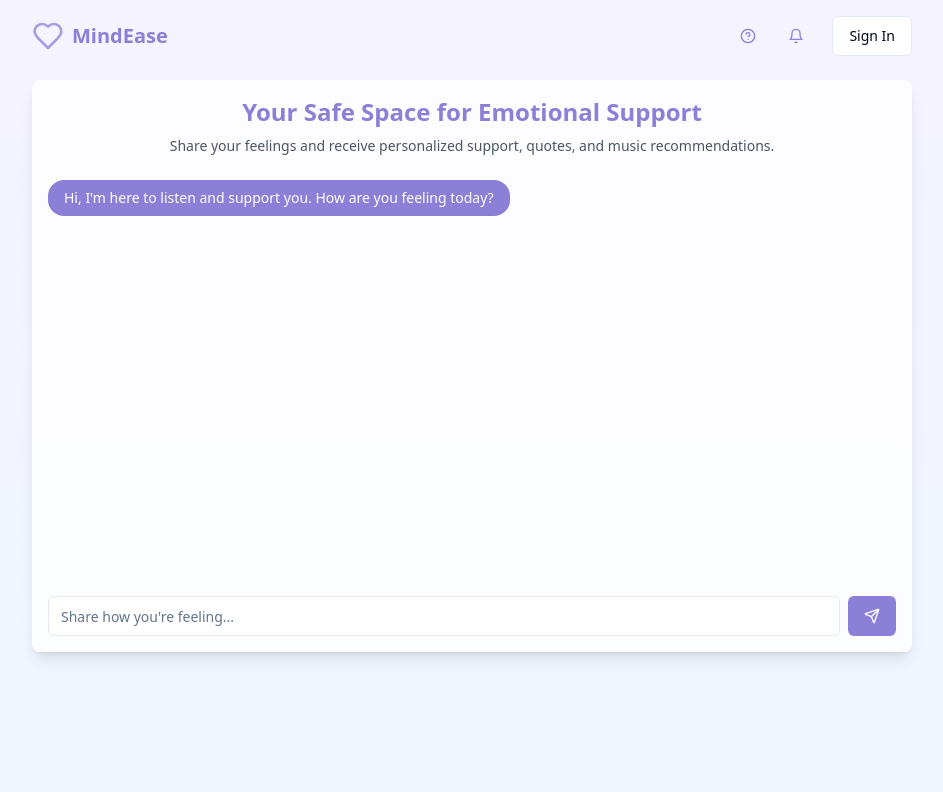
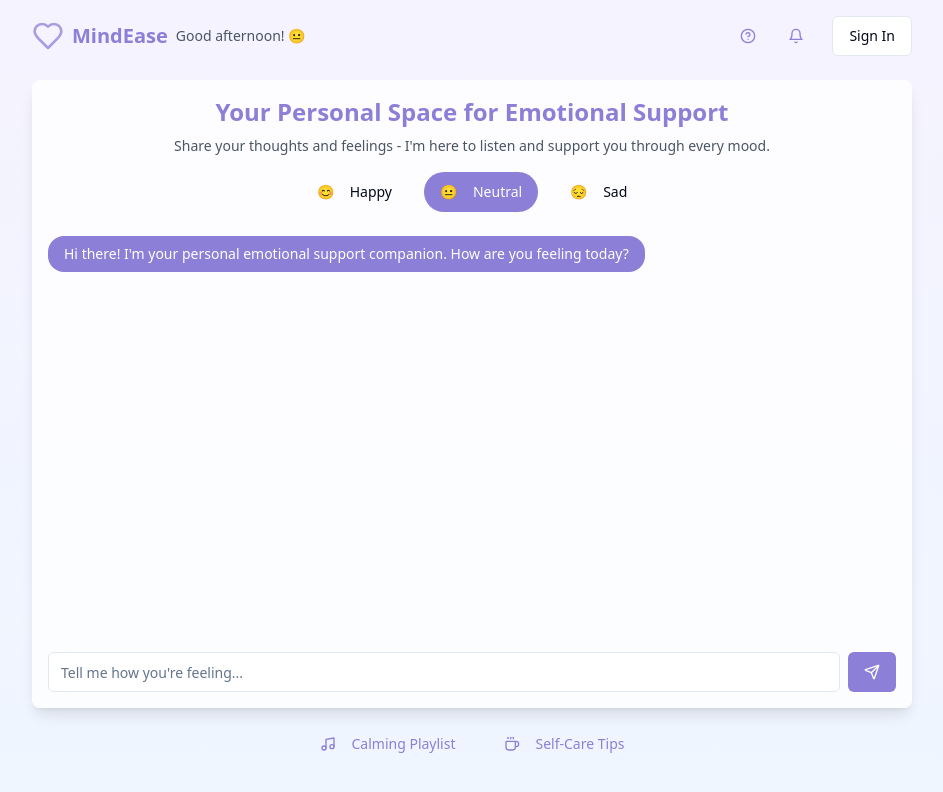
Before and after one commit to himeshbist/cheerbot-haven, a React (Vite) app: page / in a window 1280 px wide. Shown: the top 792 px of the page, without its empty margins (304-1247 px from the left). Built offline with nearby package versions, Linux system fonts and the light colour scheme.

Commit message:
Improve UI design
Improved the UI design to be more catchy and personalized.

```diff
--- a/src/pages/Index.tsx
+++ b/src/pages/Index.tsx
@@ -1,9 +1,10 @@
+
 import { useState, useRef, useEffect } from "react";
 import { Button } from "@/components/ui/button";
 import { Input } from "@/components/ui/input";
 import { ChatMessage } from "@/components/ChatMessage";
 import { Resources } from "@/components/Resources";
-import { Send, Heart, Bell, Menu, HelpCircle } from "lucide-react";
+import { Send, Heart, Bell, Menu, HelpCircle, Sun, Moon, Music, Coffee, Smile, Frown } from "lucide-react";
 import { toast } from "sonner";
 import { MoodSidebar } from "@/components/MoodSidebar";
 import { Sheet, SheetContent, SheetTrigger } from "@/components/ui/sheet";
@@ -16,26 +17,52 @@ import {
 interface Message {
   text: string;
   isBot: boolean;
+  mood?: string;
 }
 
-const supportiveResponses = [
-  "I hear you, and I want you to know that your feelings are valid. Would you like to tell me more about what's troubling you?",
-  "That sounds really challenging. Remember that it's okay to not be okay sometimes. What kind of support would be most helpful right now?",
-  "You're showing great strength by reaching out. Let's explore this together - what's on your mind?",
-  "I'm here to listen without judgment. Would you like to share more about how you're feeling?",
-  "Your feelings matter, and you deserve support. What would help you feel more supported right now?",
-];
+const supportiveResponses = {
+  happy: [
+    "Your positive energy is contagious! What's making you feel so good today?",
+    "I love seeing you in high spirits! Want to share what's bringing you joy?",
+    "That's wonderful! Let's celebrate these positive moments together.",
+  ],
+  neutral: [
+    "How are you feeling right now? I'm here to listen and chat.",
+    "Sometimes taking a moment to reflect can help. What's on your mind?",
+    "I'm here to support you, whether you want to talk or just have someone listen.",
+  ],
+  sad: [
+    "I hear you, and I want you to know that your feelings are valid. Would you like to tell me more?",
+    "I'm here for you during tough times. What kind of support would help right now?",
+    "Remember, it's okay to not be okay. Would you like to explore what's troubling you?",
+  ]
+};
+
+const moodEmojis = {
+  happy: "😊",
+  neutral: "😐",
+  sad: "😔"
+};
 
 const Index = () => {
   const [messages, setMessages] = useState<Message[]>([
     {
-      text: "Hi, I'm here to listen and support you. How are you feeling today?",
+      text: "Hi there! I'm your personal emotional support companion. How are you feeling today?",
       isBot: true,
     },
   ]);
   const [input, setInput] = useState("");
+  const [currentMood, setCurrentMood] = useState<string>("neutral");
   const [isSidebarOpen, setIsSidebarOpen] = useState(false);
+  const [timeOfDay, setTimeOfDay] = useState<string>("");
   const messagesEndRef = useRef<HTMLDivElement>(null);
+
+  useEffect(() => {
+    const hour = new Date().getHours();
+    if (hour < 12) setTimeOfDay("morning");
+    else if (hour < 18) setTimeOfDay("afternoon");
+    else setTimeOfDay("evening");
+  }, []);
 
   const scrollToBottom = () => {
     messagesEndRef.current?.scrollIntoView({ behavior: "smooth" });
@@ -45,30 +72,51 @@ const Index = () => {
     scrollToBottom();
   }, [messages]);
 
+  const analyzeMood = (text: string): string => {
+    const lowerText = text.toLowerCase();
+    if (lowerText.includes('happy') || lowerText.includes('great') || lowerText.includes('good') || lowerText.includes('amazing')) {
+      return 'happy';
+    } else if (lowerText.includes('sad') || lowerText.includes('bad') || lowerText.includes('tired') || lowerText.includes('upset')) {
+      return 'sad';
+    }
+    return 'neutral';
+  };
+
+  const getMoodResponse = (mood: string) => {
+    const responses = supportiveResponses[mood as keyof typeof supportiveResponses] || supportiveResponses.neutral;
+    return responses[Math.floor(Math.random() * responses.length)];
+  };
+
   const handleSend = async (e: React.FormEvent) => {
     e.preventDefault();
     if (!input.trim()) return;
 
-    const userMessage = { text: input, isBot: false };
+    const detectedMood = analyzeMood(input);
+    setCurrentMood(detectedMood);
+
+    const userMessage = { text: input, isBot: false, mood: detectedMood };
     setMessages((prev) => [...prev, userMessage]);
     setInput("");
 
     await new Promise((resolve) => setTimeout(resolve, 1000));
 
-    const randomResponse =
-      supportiveResponses[Math.floor(Math.random() * supportiveResponses.length)];
-    const botMessage = { text: randomResponse, isBot: true };
+    const response = getMoodResponse(detectedMood);
+    const botMessage = { text: response, isBot: true };
     setMessages((prev) => [...prev, botMessage]);
 
-    if (input.length > 50) {
-      toast("Remember, I'm here to support you, but please reach out to a mental health professional for personalized help.", {
+    if (detectedMood === 'sad') {
+      toast("Remember, you're not alone. Would you like to explore some self-care activities?", {
         duration: 5000,
+        icon: "💗",
       });
     }
   };
 
   const handleNotificationClick = () => {
-    toast("No new notifications", { duration: 3000 });
+    toast("No new notifications", {
+      duration: 3000,
+      icon: "🔔"
+    });
   };
 
   return (
@@ -94,6 +142,7 @@ const Index = () => {
             <div className="flex items-center gap-2">
               <Heart className="w-8 h-8 text-primary animate-pulse" />
               <span className="text-xl font-semibold text-primary">MindEase</span>
+              <span className="text-sm text-gray-600">Good {timeOfDay}! {moodEmojis[currentMood as keyof typeof moodEmojis]}</span>
             </div>
             <div className="flex items-center gap-2">
               <Dialog>
@@ -126,10 +175,23 @@ const Index = () => {
 
           <div className="bg-white/80 backdrop-blur-sm rounded-lg shadow-lg p-4 mb-4 transition-all duration-300 hover:shadow-xl">
             <div className="text-center mb-6">
-              <h1 className="text-2xl font-semibold text-primary mb-2">Your Safe Space for Emotional Support</h1>
+              <h1 className="text-2xl font-semibold text-primary mb-2">Your Personal Space for Emotional Support</h1>
               <p className="text-sm text-gray-600">
-                Share your feelings and receive personalized support, quotes, and music recommendations.
+                Share your thoughts and feelings - I'm here to listen and support you through every mood.
               </p>
+              <div className="flex justify-center gap-4 mt-4">
+                {Object.entries(moodEmojis).map(([mood, emoji]) => (
+                  <Button
+                    key={mood}
+                    variant={currentMood === mood ? "default" : "ghost"}
+                    onClick={() => setCurrentMood(mood)}
+                    className="px-4 py-2 rounded-full transition-all duration-300"
+                  >
+                    <span className="mr-2">{emoji}</span>
+                    {mood.charAt(0).toUpperCase() + mood.slice(1)}
+                  </Button>
+                ))}
+              </div>
             </div>
 
             <div className="h-[400px] overflow-y-auto mb-4 space-y-4 pr-4">
@@ -147,13 +209,27 @@ const Index = () => {
               <Input
                 value={input}
                 onChange={(e) => setInput(e.target.value)}
-                placeholder="Share how you're feeling..."
+                placeholder="Tell me how you're feeling..."
                 className="flex-1"
               />
-              <Button type="submit" className="bg-primary hover:bg-primary/90 transition-colors">
+              <Button
+                type="submit"
+                className="bg-primary hover:bg-primary/90 transition-colors"
+              >
                 <Send className="w-4 h-4" />
               </Button>
             </form>
+          </div>
+
+          <div className="flex justify-center gap-4 mt-4">
+            <Button variant="ghost" className="text-primary hover:bg-primary/10">
+              <Music className="w-4 h-4 mr-2" />
+              Calming Playlist
+            </Button>
+            <Button variant="ghost" className="text-primary hover:bg-primary/10">
+              <Coffee className="w-4 h-4 mr-2" />
+              Self-Care Tips
+            </Button>
           </div>
         </div>
       </div>
```
